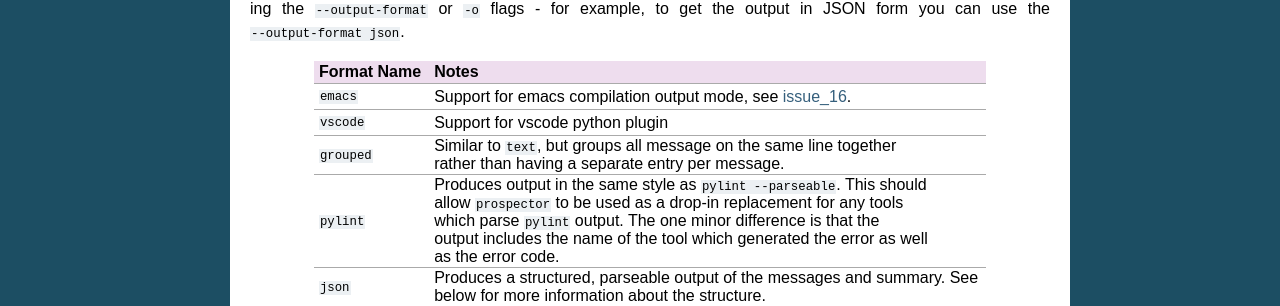
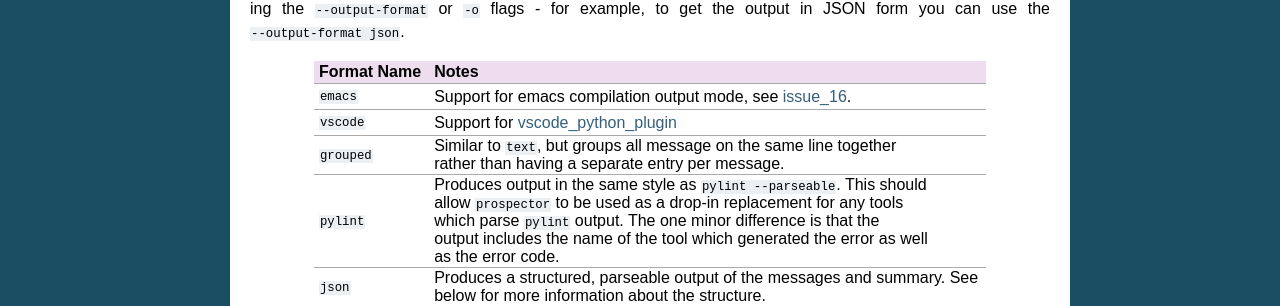
Before and after one commit to prospector-dev/prospector, a Sphinx documentation site: the page built from docs/usage.rst, in a window 1280 px wide. Shown: the part 510-816 px from the top of the page. Built offline with Sphinx 7.4.7, drawn with Linux system fonts in a browser that asks for light colours.

```diff
--- a/docs/usage.rst
+++ b/docs/usage.rst
@@ -29,7 +29,7 @@ The default output format of ``prospector`` is designed to be human readable. Yo
 +=============+============================================================================+
 | ``emacs``   | | Support for emacs compilation output mode, see `issue_16`_.              |
 +-------------+----------------------------------------------------------------------------+
-| ``vscode``  | | Support for vscode python plugin                                         |
+| ``vscode``  | | Support for `vscode_python_plugin`_                                      |
 +-------------+----------------------------------------------------------------------------+
 | ``grouped`` | | Similar to ``text``, but groups all message on the same line together    |
 |             | | rather than having a separate entry per message.                         |
```
Also changed, not shown: other parts of docs/usage.rst (+1 -1 lines).
